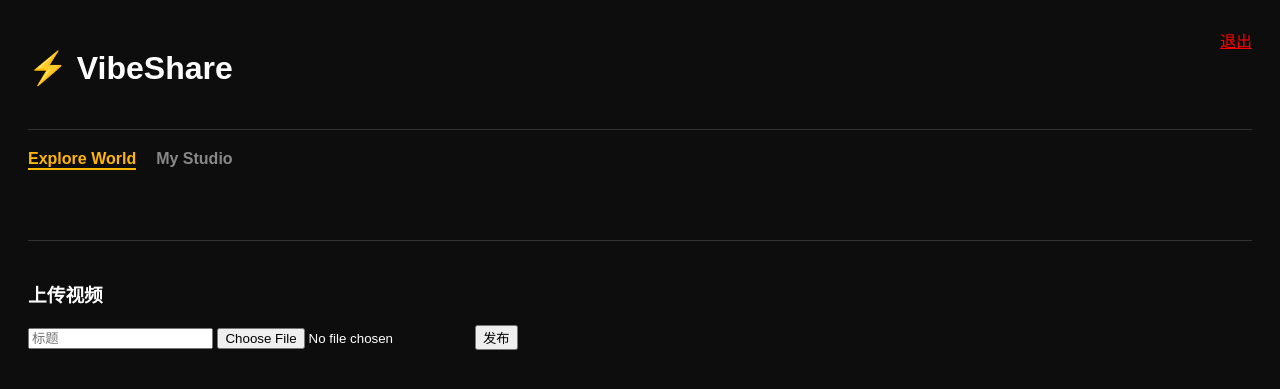
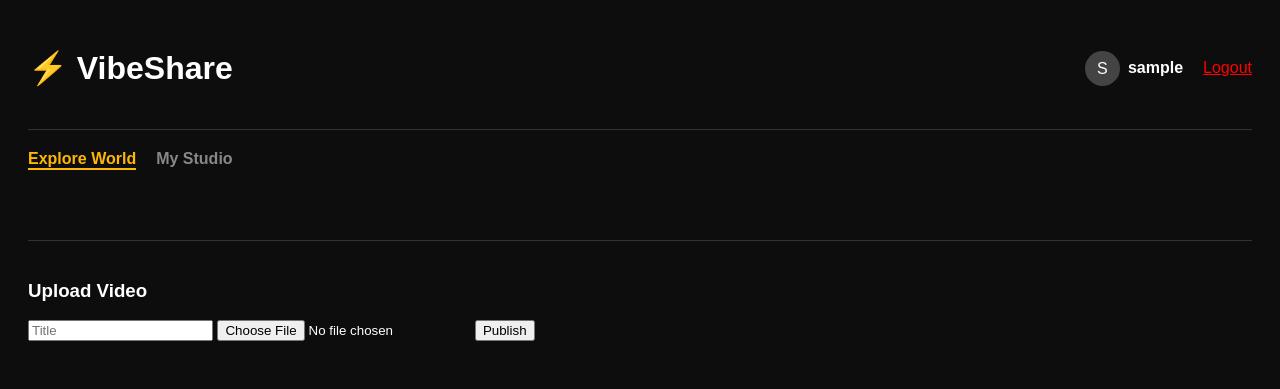
Before and after one commit to RYao0516/ICS4U-programs, a Flask app: page /home in a window 1280 px wide. Shown: the top 389 px of the page. Run offline with Flask 3, Linux system fonts and the light colour scheme; the visitor is signed in with stand-in values (Sample User, id 1); data that the repository does not hold is empty.

Commit message:
final stable version

```diff
--- a/main.py
+++ b/main.py
@@ -1,17 +1,15 @@
 import os
 import uuid
-from flask import Flask, render_template, request, redirect, url_for, session, flash
+from flask import Flask, render_template, request, redirect, url_for, session
 from supabase import create_client, Client
 
 app = Flask(__name__)
-# 生产环境建议在 Render 环境变量中设置 FLASK_SECRET_KEY
-app.secret_key = os.environ.get("FLASK_SECRET_KEY", "dev-key-2026")
+app.secret_key = "vibeshare-secret-2026"
 
-# 强制硬编码配置，确保不会出现 "url is required" 报错
 SUPABASE_URL = "https://yfycdaoxlevyiuqaonbs.supabase.co"
 SUPABASE_KEY = "sb_publishable_T_IGIGMN2-Ll4p0yOumE4Q_Le91Q1Fx"
 supabase: Client = create_client(SUPABASE_URL, SUPABASE_KEY)
-BUCKET_NAME = "video" # 确保 Supabase 后台存储桶名称为 video
+BUCKET_NAME = "video"
 
 @app.route('/')
 def index():
@@ -23,38 +21,35 @@ def login():
         username = request.form.get('username')
         password = request.form.get('password')
         res = supabase.table("users").select("*").eq("username", username).execute()
-        if res.data and res.data[0]['password'] == password:
+        if res.data and res.data[0].get('password') == password:
             session['username'] = username
             return redirect(url_for('home'))
-        flash("❌ 账号或密码错误")
+        return "Invalid login", 401
     return render_template('login.html')
+
+@app.route('/register')
+def register():
+    return "Registration disabled."
 
 @app.route('/home')
 def home():
     if 'username' not in session: return redirect(url_for('login'))
     tab = request.args.get('tab', 'explore')
-
-    # 获取用户信息
     u_res = supabase.table("users").select("*").eq("username", session['username']).execute()
     user_info = u_res.data[0] if u_res.data else {"username": session['username'], "avatar_url": None}
 
-    # 核心查询逻辑：根据 tab 过滤
     if tab == 'my_studio':
-        v_res = supabase.table("videos").select("*").eq("username", session['username']).order("created_at", desc=True).execute()
+        res = supabase.table("videos").select("*").eq("username", session['username']).order("created_at", desc=True).execute()
     else:
-        v_res = supabase.table("videos").select("*").order("created_at", desc=True).execute()
-
-    return render_template('home.html', username=session['username'], user_info=user_info, videos=v_res.data or [], current_tab=tab)
+        res = supabase.table("videos").select("*").order("created_at", desc=True).execute()
+    return render_template('home.html', username=session['username'], user_info=user_info, videos=res.data or [], current_tab=tab)
 
 @app.route('/upload', methods=['POST'])
 def upload_video():
     if 'username' not in session: return redirect(url_for('login'))
     u_res = supabase.table("users").select("avatar_url").eq("username", session['username']).execute()
     avatar = u_res.data[0].get('avatar_url') if u_res.data else None
-
-    title = request.form.get('title')
-    file = request.files.get('file')
-
+    title, file = request.form.get('title'), request.files.get('file')
     if file and title:
         fname = f"{uuid.uuid4()}{os.path.splitext(file.filename)[1]}"
         supabase.storage.from_(BUCKET_NAME).upload(fname, file.read(), {"content-type": file.content_type})
@@ -62,13 +57,19 @@ def upload_video():
         supabase.table("videos").insert({"username": session['username'], "title": title, "video_url": url, "filename": fname, "avatar_url": avatar}).execute()
     return redirect(url_for('home', tab='my_studio'))
 
-@app.route('/delete/<int:video_id>', methods=['POST'])
-def delete_video(video_id):
-    v = supabase.table("videos").select("*").eq("id", video_id).execute().data[0]
-    if v['username'] == session['username']:
-        supabase.storage.from_(BUCKET_NAME).remove([v['filename']])
-        supabase.table("videos").delete().eq("id", video_id).execute()
-    return redirect(url_for('home', tab='my_studio'))
+@app.route('/profile', methods=['GET', 'POST'])
+def edit_profile():
+    if 'username' not in session: return redirect(url_for('login'))
+    if request.method == 'POST':
+        file = request.files.get('avatar')
+        if file and file.filename:
+            fname = f"avatar-{session['username']}-{uuid.uuid4()}"
+            supabase.storage.from_(BUCKET_NAME).upload(fname, file.read(), {"content-type": file.content_type})
+            url = supabase.storage.from_(BUCKET_NAME).get_public_url(fname)
+            supabase.table("users").update({"avatar_url": url}).eq("username", session['username']).execute()
+        return redirect(url_for('home'))
+    res = supabase.table("users").select("*").eq("username", session['username']).execute()
+    return render_template('profile.html', user_info=res.data[0] if res.data else {})
 
 @app.route('/logout')
 def logout():
--- a/templates/home.html
+++ b/templates/home.html
@@ -16,7 +16,17 @@
 <body>
     <div class="header">
         <h1>⚡ VibeShare</h1>
-        <div><a href="/logout" style="color:red;">退出</a></div>
+        <div style="display:flex; align-items:center; gap:10px;">
+            <a href="/profile" style="color:#fff; text-decoration:none; display:flex; align-items:center; gap:8px;">
+                {% if user_info.avatar_url %}
+                    <img src="{{ user_info.avatar_url }}" style="width:35px; height:35px; border-radius:50%;">
+                {% else %}
+                    <div style="width:35px; height:35px; border-radius:50%; background:#444; text-align:center; line-height:35px;">{{ username[0].upper() }}</div>
+                {% endif %}
+                <strong>{{ username }}</strong>
+            </a>
+            <a href="/logout" style="color:red; margin-left:10px;">Logout</a>
+        </div>
     </div>
 
     <div class="tabs">
@@ -29,22 +39,17 @@
         <div class="card">
             <video src="{{ video.video_url }}" controls></video>
             <h3>{{ video.title }}</h3>
-            <p>发布者: {{ video.username }}</p>
-            {% if current_tab == 'my_studio' %}
-            <form action="{{ url_for('delete_video', video_id=video.id) }}" method="POST">
-                <button style="background:red; color:#fff; border:none; width:100%;">删除</button>
-            </form>
-            {% endif %}
+            <p>@{{ video.username }}</p>
         </div>
         {% endfor %}
     </div>
 
     <div style="margin-top:50px; border-top:1px solid #333; padding-top:20px;">
-        <h3>上传视频</h3>
+        <h3>Upload Video</h3>
         <form action="/upload" method="POST" enctype="multipart/form-data">
-            <input type="text" name="title" placeholder="标题" required>
+            <input type="text" name="title" placeholder="Title" required>
             <input type="file" name="file" required>
-            <button type="submit">发布</button>
+            <button type="submit">Publish</button>
         </form>
     </div>
 </body>
```
